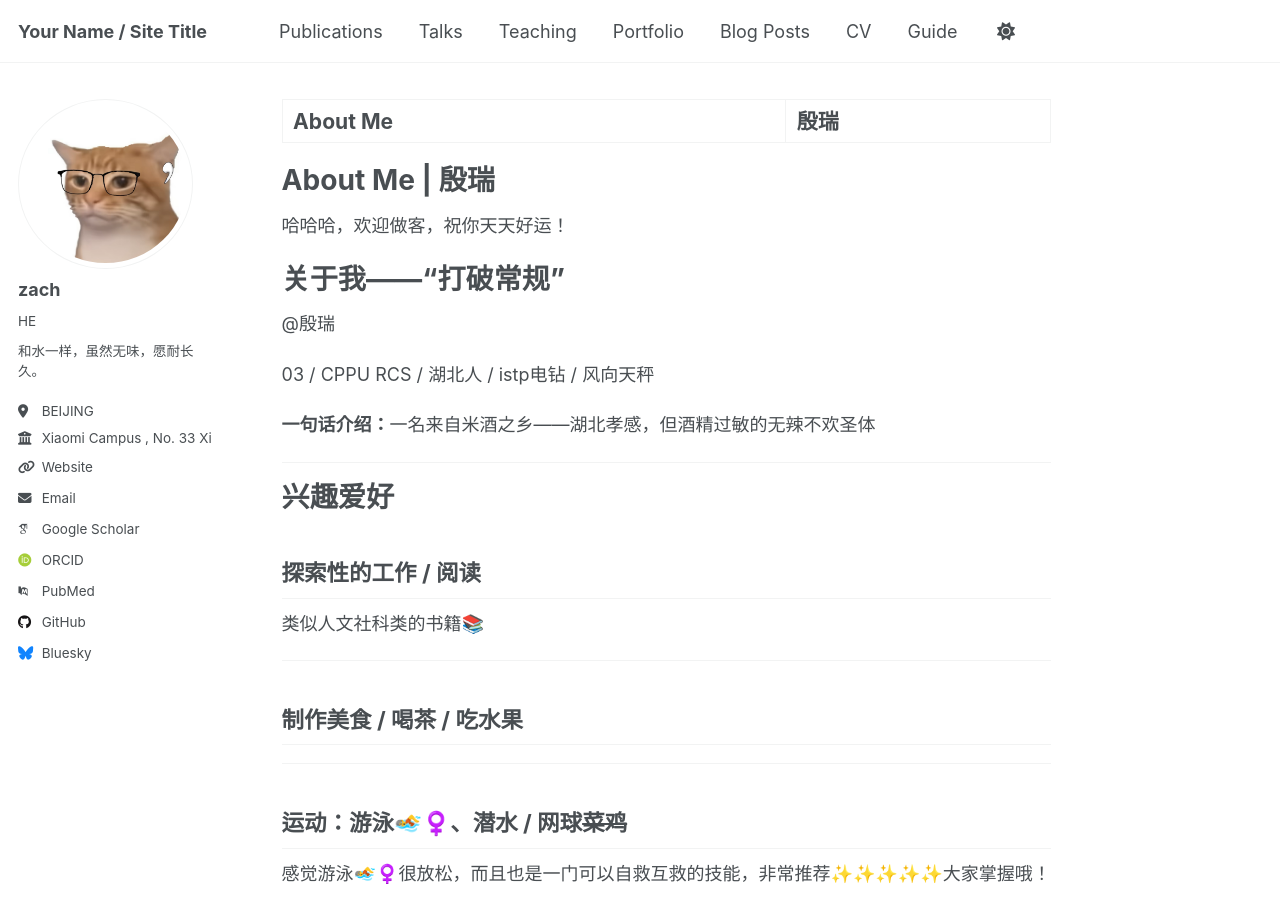
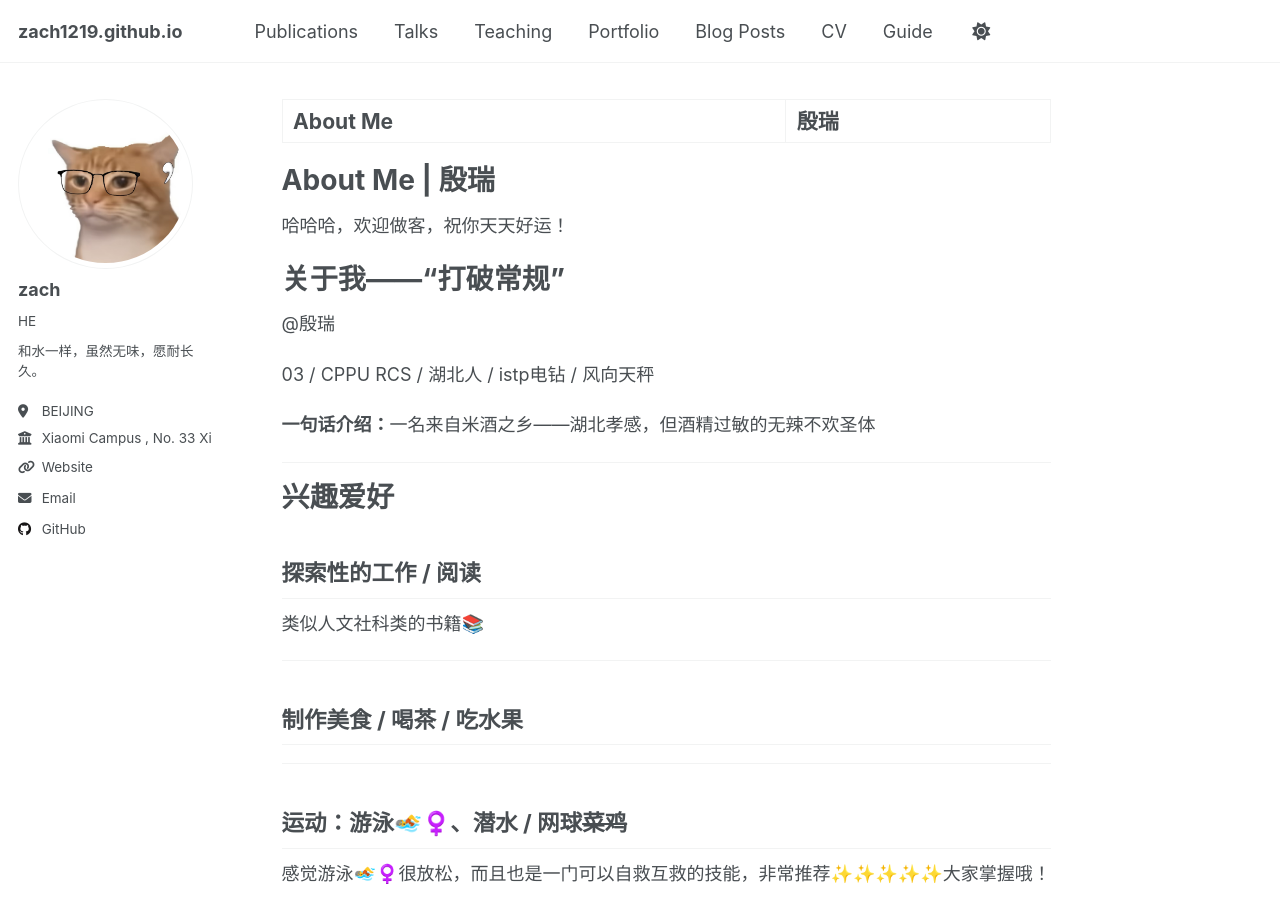
Before and after one commit to zach1219/zach1219.github.io, a Jekyll site: the page built from _pages/about.md, in a window 1280 px wide and 900 px high. Built offline with Jekyll 4.4.1, drawn with Linux system fonts in a browser that asks for light colours; some web fonts are replaced; a script that is not in the unit is left out.

Commit message:
Update _config.yml

```diff
--- a/_config.yml
+++ b/_config.yml
@@ -9,7 +9,7 @@
 # Basic Site Settings
 locale                   : "en-US"
 site_theme               : "default" # Currently available options are "default", "air"
-title                    : "Your Name / Site Title"
+title                    : #"Your Name / Site Title"
 title_separator          : "-"
 name                     : &name "Your Name"
 description              : &description "Your Name's academic portfolio"   # Update this with a general description of your site, this is the default if not overridden by a page
@@ -35,12 +35,12 @@ author:
   # Academic websites
   academia         : # URL
   arxiv            : # URL - Update with the correct link to your profile
-  googlescholar    : "https://scholar.google.com/citations?user=PS_CX0AAAAAJ"
+  googlescholar    : #"https://scholar.google.com/citations?user=PS_CX0AAAAAJ"
   inspire-hep      : # URL
   impactstory      : # URL
-  orcid            : "https://orcid.org/yourorcidurl"
+  orcid            : #"https://orcid.org/yourorcidurl"
   semantic         : # URL
-  pubmed           : "https://www.ncbi.nlm.nih.gov/pubmed/?term=john+snow"
+  pubmed           : #"https://www.ncbi.nlm.nih.gov/pubmed/?term=john+snow"
   researchgate     : # URL
   scopus           : # URL
 
@@ -54,7 +54,7 @@ author:
 
   # Social media
   artstation       : # Username
-  bluesky          : "bsky.app" # Replace this with you Bluesky username
+  bluesky          : #"bsky.app" # Replace this with you Bluesky username
   facebook         : # Username
   flickr           : # Username
   foursquare       : # Username
```
